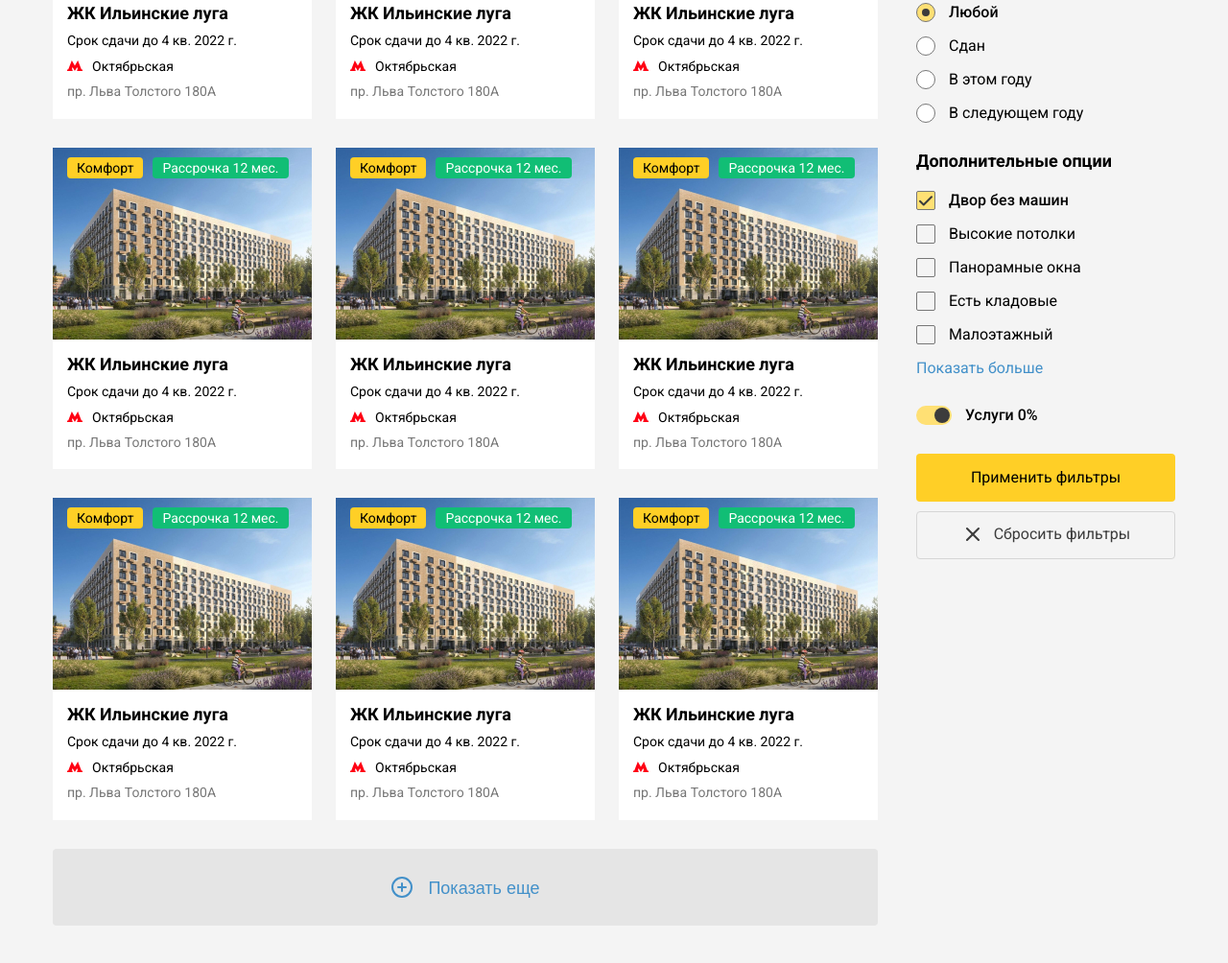
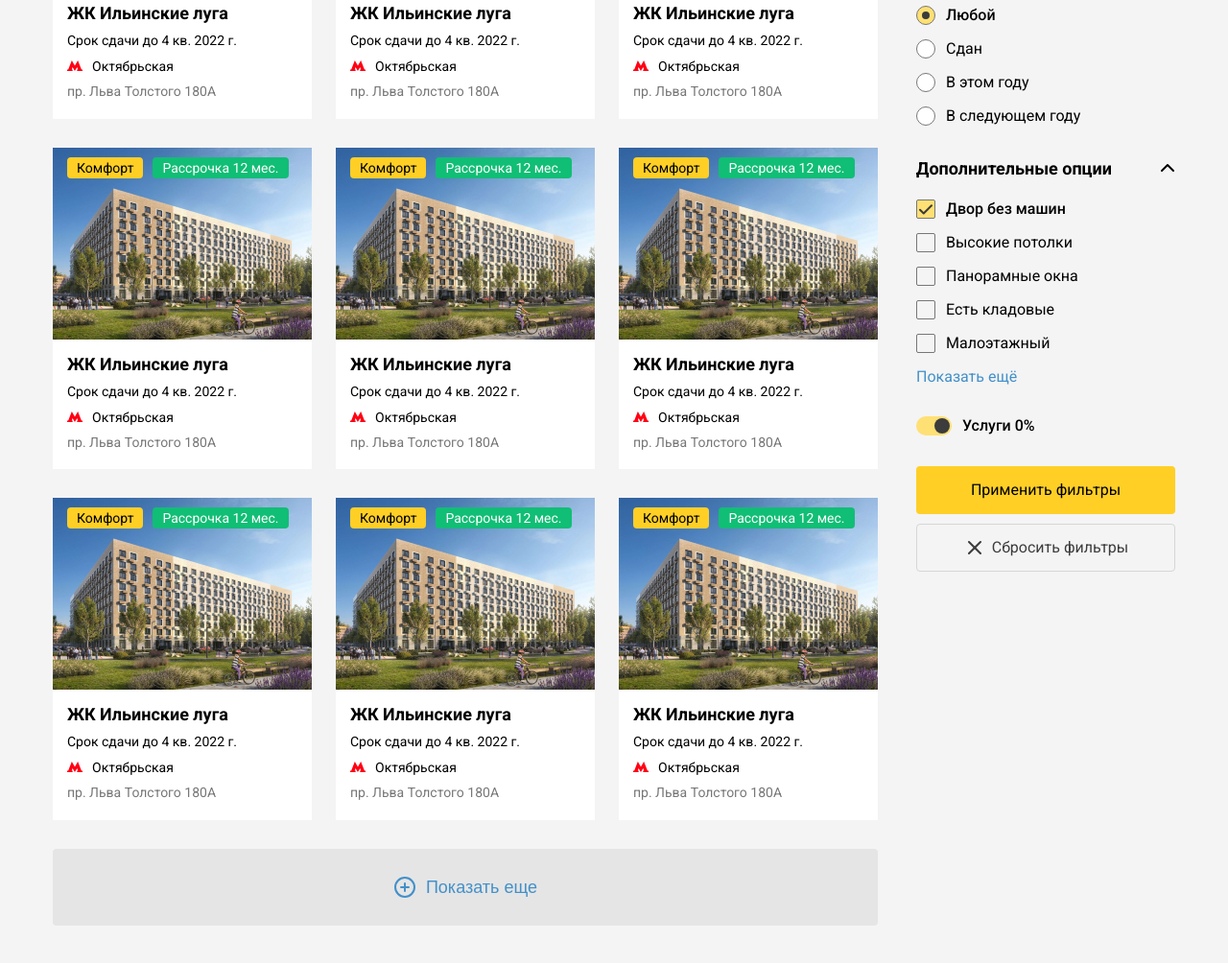
Before and after one commit to nikiul/test-project, a plain HTML site: page index.html in a window 1280 px wide. Shown: the part 272-1276 px from the top of the page at 96% size. Drawn offline with Linux system fonts and the light colour scheme.

Commit message:
pixel perfect

```diff
--- a/css/main.css
+++ b/css/main.css
@@ -141,6 +141,9 @@ a.card-link:hover {
 /* -------- button more -------- */
 
 .btn-more {
+    display: flex;
+    justify-content: center;
+    align-items: center;
     width: 100%;
     height: 80px;
     background: #E5E5E5;
@@ -159,39 +162,43 @@ a.card-link:hover {
 }
 
 .btn-more img {
-    display: inline-block;
     margin-right: 10px;
-    vertical-align: bottom;
 }
 
 /* -------- sidebar -------- */
 
 .widget + .widget {
-    margin-top: 30px;
+    margin-top: 35px;
+}
+
+.widget--top-32 {
+    margin-top: 32px !important;
 }
 
 .widget__title {
+    position: relative;
     font-weight: bold;
     font-size: 18px;
     line-height: 1.16;
     color: #000000;
-    margin-bottom: 20px;
+    margin-bottom: 21px;
 }
 
 .widget__title::after {
     content: "";
     width: 20px;
     height: 20px;
+    position: absolute;
+    top: -1px;
+    right: -2px;
     background-image: url('./../img/icons/chevron-up.svg');
     background-repeat: no-repeat;
     background-size: initial;
     background-position: center;
-    position: absolute;
-    top: 0;
-    right: 0;
 }
 
 .widget__body {
+
 }
 
 /* --------- locations button group ----------- */
@@ -220,7 +227,7 @@ a.card-link:hover {
 .location__btn {
     flex-grow: 1;
     font-family: inherit;
-    height: 50px;
+    height: 48px;
     padding: 0 15px;
     background-color: transparent;
     border: none;
@@ -277,7 +284,7 @@ a.card-link:hover {
     position: relative;
     display: inline-block;
     vertical-align: bottom;
-    margin-right: 10px;
+    margin-right: 7px;
     width: 20px;
     height: 20px;
     border-radius: 50%;
@@ -335,7 +342,7 @@ a.card-link:hover {
     position: relative;
     display: inline-block;
     vertical-align: bottom;
-    margin-right: 10px;
+    margin-right: 7px;
     width: 20px;
     height: 20px;
     border-radius: 2px;
@@ -422,7 +429,7 @@ a.card-link:hover {
 .toggle__fake {
     position: relative;
     display: inline-block;
-    margin-right: 10px;
+    margin-right: 7px;
     width: 37px;
     height: 20px;
     background-color: #c4c4c4;
@@ -456,6 +463,9 @@ a.card-link:hover {
 /* ------- form buttons ------- */
 
 .form-btn {
+    display: flex;
+    justify-content: center;
+    align-items: center;
     width: 100%;
     height: 50px;
     border: 1px solid #D6D6D6;
@@ -471,11 +481,9 @@ a.card-link:hover {
     cursor: pointer;
     transition: background-color 0.2s ease-in;
 }
+
 .form-btn img {
-    display: inline-block;
-    vertical-align: middle;
     margin-right: 6px;
-    margin-top: -2px;
 }
 
 .form-btn:hover {
--- a/index.html
+++ b/index.html
@@ -186,7 +186,7 @@
 
                 <button class="btn-more">
                     <img src="./img/icons/plus-circle.svg" alt="Show more">
-                    Показать еще
+                    <span>Показать еще</span>
                 </button>
             </main>
 
@@ -315,14 +315,14 @@
                                 </label>
                             </div>
 
-                            <button class="widget__show-hidden">Показать больше</button>
+                            <button class="widget__show-hidden">Показать ещё</button>
 
                         </div>
                     </div>
                     <!-- // widget -->
 
                     <!-- widget -->
-                    <div class="widget">
+                    <div class="widget widget--top-32">
                         <div class="widget__body">
                             <label class="toggle">
                                 <input type="checkbox" class="toggle__real" name="comisson" checked>
@@ -334,12 +334,12 @@
                     <!-- // widget -->
 
                     <!-- widget -->
-                    <div class="widget">
+                    <div class="widget widget--top-32">
                         <div class="widget__body">
                             <button class="form-btn form-btn--submit">Применить фильтры</button>
                             <button class="form-btn">
                                 <img src="img/icons/x.svg" alt="Сбросить фильтры">
-                                Сбросить фильтры
+                                <span>Сбросить фильтры</span>
                             </button>
                         </div>
                     </div>
```
